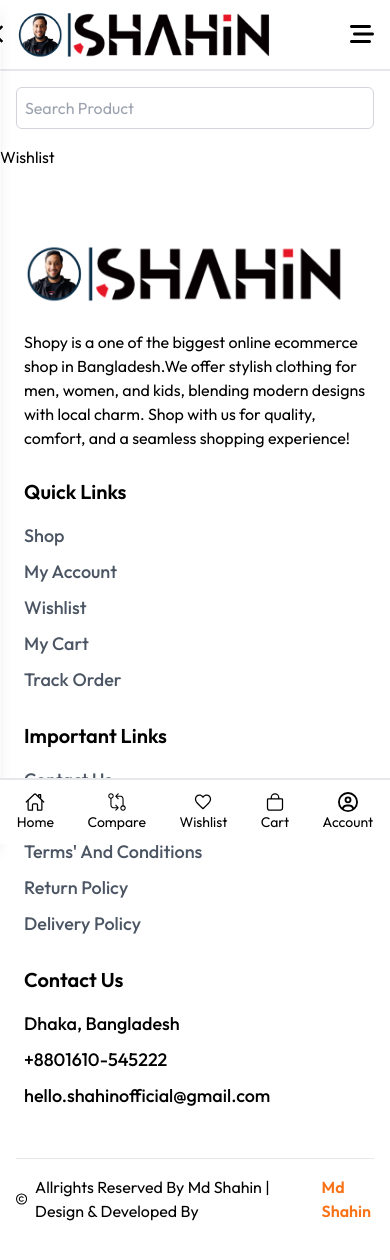
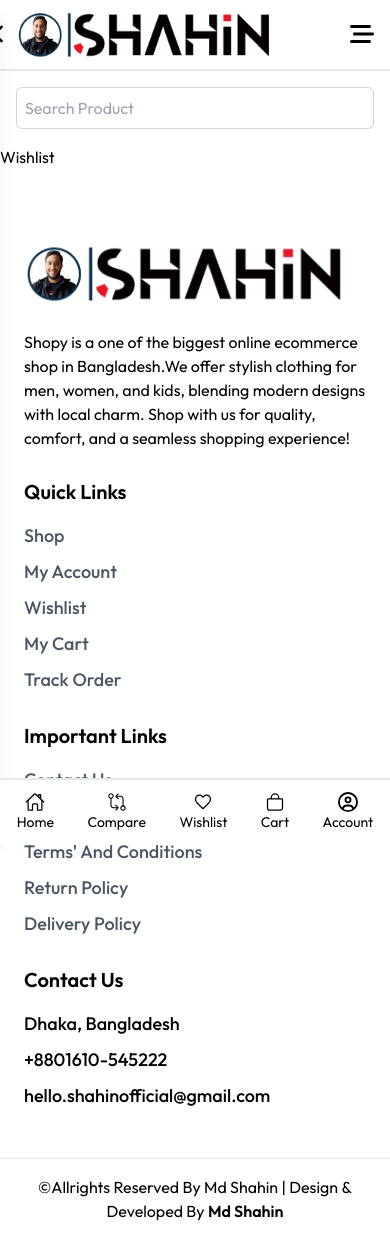
Before and after one commit to MdShahinDev/shopy, a React (Vite) app: page /wishlist in a window 390 px wide. Shown: the top 1260 px of the page. Built offline with nearby package versions, Linux system fonts and the light colour scheme.

Commit message:
Responsiv and Overflow

```diff
--- /dev/null
+++ b/src/Components/Copyright.jsx
@@ -0,0 +1,15 @@
+import React from 'react'
+import { Link } from 'react-router-dom';
+const Copyright = () => {
+  return (
+    <>
+        <div className="mb-16 text-center border-t py-4 px-4 lg:mb-4 ">
+            <div className="text ">
+                <p>©Allrights Reserved By Md Shahin | Design & Developed By <Link to={'https://github.com/mdshahindev'} className='font-semibold'>Md Shahin</Link></p>
+            </div>
+        </div>
+    </>
+  )
+}
+
+export default Copyright
--- a/src/Components/FeaturedProduct.jsx
+++ b/src/Components/FeaturedProduct.jsx
@@ -15,7 +15,7 @@
     slidesToScroll: 1,
     responsive: [
       {
-        breakpoint: 1024, // For devices with width <= 1024px
+        breakpoint: 1024,
         settings: {
           slidesToShow: 3,
         },
@@ -36,7 +36,7 @@
   };
   return (
     <>
-      <div className='slider my-8'>
+      <div className='slider my-8 overflow-hidden'>
         <div className='container mx-auto px-4 lg:px-0'>
           <Slider {...settings}>
             <div className='singleProduct sm:w-1/2 md:w-1/3 lg:w-1/4 px-2 mb-4'>
--- a/src/Components/Footer.jsx
+++ b/src/Components/Footer.jsx
@@ -1,10 +1,12 @@
 import React from 'react'
 import MainFooter from './MainFooter'
+import Copyright from './Copyright'
 
 const Footer = () => {
   return (
     <>
       <MainFooter/>
+      <Copyright/>
     </>
   )
 }
--- a/src/Components/MainFooter.jsx
+++ b/src/Components/MainFooter.jsx
@@ -6,7 +6,7 @@
 const MainFooter = () => {
   return (
     <>
-      <div className='section container mx-auto px-4 mt-12 pt-6 mb-20 md:mb-16 lg:px-0'>
+      <div className='section container mx-auto px-4 mt-12 pt-6 mb-6 md:mb-16 lg:px-0'>
         <div className='productSection w-full flex gap-y-3 flex-wrap'>
           <div className='widget1 sm:w-1/2 md:w-1/2 lg:w-1/4 px-2 mb-4'>
             <img className='w-80 cursor-pointer mb-6' src={assets.logo} alt='' />
@@ -65,16 +65,6 @@
             </Link>
           </div>
         </div>
-        <div className='footerbottom my-6 flex border-t py-4'>
-          <p className='w-full flex items-center gap-2 text-base md:text-lg'>
-            {' '}
-            <FaRegCopyright /> Allrights Reserved By Md Shahin | Design & Developed By{' '}
-            <Link className='font-semibold text-orange-500' to={'https://github.com/MdShahinDev'}>
-              {' '}
-              Md Shahin
-            </Link>{' '}
-          </p>
-        </div>
       </div>
     </>
   );
--- a/src/Components/TrendyProduct.jsx
+++ b/src/Components/TrendyProduct.jsx
@@ -7,7 +7,7 @@
     <>
       <div className='section container mx-auto px-4 my-8 lg:px-0'>
         <div className='productSection w-full flex gap-y-3 flex-wrap'>
-          <div className='singleProduct w-full sm:w-1/2 md:w-1/3 lg:w-1/6 px-2 mb-4'>
+          <div className='singleProduct w-1/2 sm:w-1/2 md:w-1/3 lg:w-1/6 px-2 mb-4'>
             <img className='w-full cursor-pointer transition-all duration-300 hover:shadow-lg' src={productimg} alt='' />
             <div className='quickPanel flex gap-4 justify-center mt-4'>
               <IoIosGitCompare className='cursor-pointer transition-all duration-300 hover:text-red-500 text-2xl' />
@@ -20,7 +20,7 @@
               <h2 className='text-lg font-semibold text-center text-red-500 line-through'>$15.99</h2>
             </div>
           </div>
-          <div className='singleProduct w-full sm:w-1/2 md:w-1/3 lg:w-1/6 px-2 mb-4'>
+          <div className='singleProduct w-1/2 sm:w-1/2 md:w-1/3 lg:w-1/6 px-2 mb-4'>
             <img className='w-full cursor-pointer transition-all duration-300 hover:shadow-lg' src={productimg} alt='' />
             <div className='quickPanel flex gap-4 justify-center mt-4 text-lg lg:text-xl'>
               <IoIosGitCompare className='cursor-pointer text-xl' />
@@ -33,7 +33,7 @@
               <h2 className='text-lg font-semibold text-center text-red-500 line-through'>$15.99</h2>
             </div>
           </div>
-          <div className='singleProduct w-full sm:w-1/2 md:w-1/3 lg:w-1/6 px-2 mb-4'>
+          <div className='singleProduct w-1/2 sm:w-1/2 md:w-1/3 lg:w-1/6 px-2 mb-4'>
             <img className='w-full cursor-pointer transition-all duration-300 hover:shadow-lg' src={productimg} alt='' />
             <div className='quickPanel flex gap-4 justify-center mt-4 text-lg lg:text-xl'>
               <IoIosGitCompare className='cursor-pointer text-xl' />
@@ -46,7 +46,7 @@
               <h2 className='text-lg font-semibold text-center text-red-500 line-through'>$15.99</h2>
             </div>
           </div>
-          <div className='singleProduct w-full sm:w-1/2 md:w-1/3 lg:w-1/6 px-2 mb-4'>
+          <div className='singleProduct w-1/2 sm:w-1/2 md:w-1/3 lg:w-1/6 px-2 mb-4'>
             <img className='w-full cursor-pointer transition-all duration-300 hover:shadow-lg' src={productimg} alt='' />
             <div className='quickPanel flex gap-4 justify-center mt-4 text-lg lg:text-xl'>
               <IoIosGitCompare className='cursor-pointer text-xl' />
@@ -59,7 +59,7 @@
               <h2 className='text-lg font-semibold text-center text-red-500 line-through'>$15.99</h2>
             </div>
           </div>
-          <div className='singleProduct w-full sm:w-1/2 md:w-1/3 lg:w-1/6 px-2 mb-4'>
+          <div className='singleProduct w-1/2 sm:w-1/2 md:w-1/3 lg:w-1/6 px-2 mb-4'>
             <img className='w-full cursor-pointer transition-all duration-300 hover:shadow-lg' src={productimg} alt='' />
             <div className='quickPanel flex gap-4 justify-center mt-4 text-lg lg:text-xl'>
               <IoIosGitCompare className='cursor-pointer text-xl' />
@@ -72,7 +72,7 @@
               <h2 className='text-lg font-semibold text-center text-red-500 line-through'>$15.99</h2>
             </div>
           </div>
-          <div className='singleProduct w-full sm:w-1/2 md:w-1/3 lg:w-1/6 px-2 mb-4'>
+          <div className='singleProduct w-1/2 sm:w-1/2 md:w-1/3 lg:w-1/6 px-2 mb-4'>
             <img className='w-full cursor-pointer transition-all duration-300 hover:shadow-lg' src={productimg} alt='' />
             <div className='quickPanel flex gap-4 justify-center mt-4 text-lg lg:text-xl'>
               <IoIosGitCompare className='cursor-pointer text-xl' />
```
Also changed, not shown: src/Components/TopSellingProduct.jsx (+9 -10 lines).
